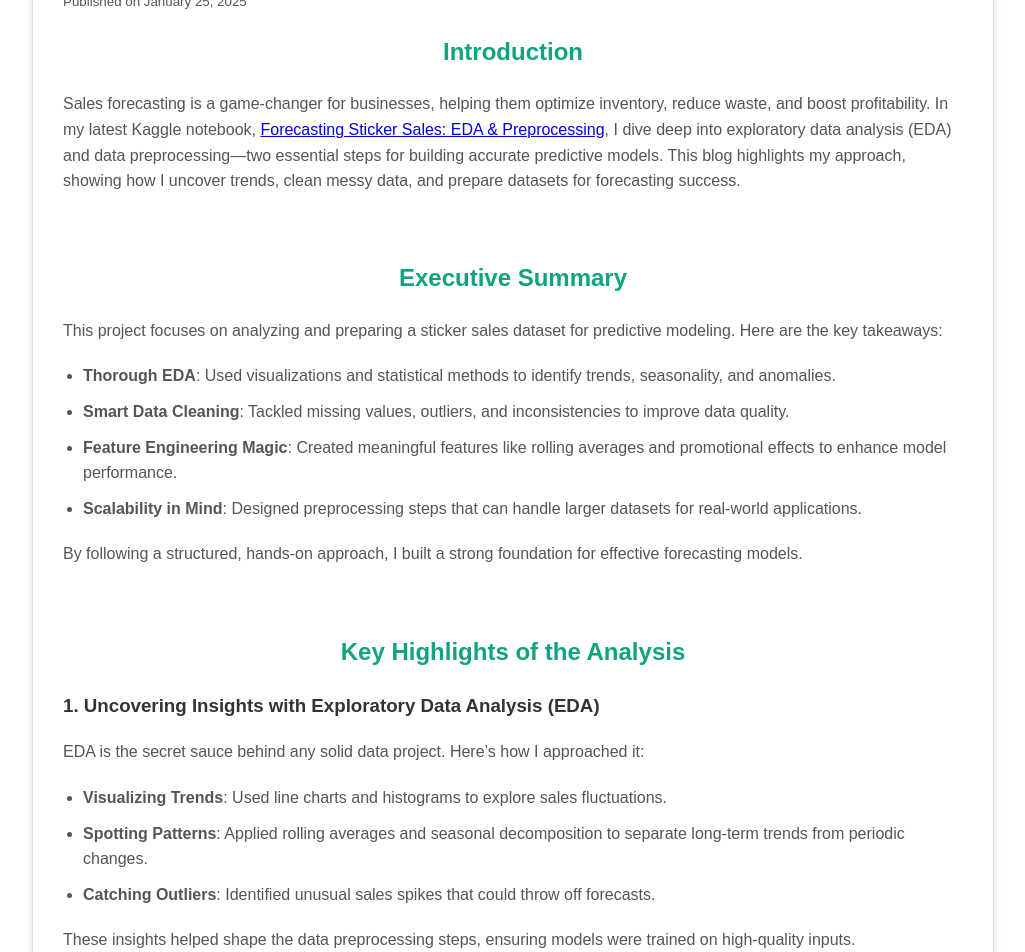
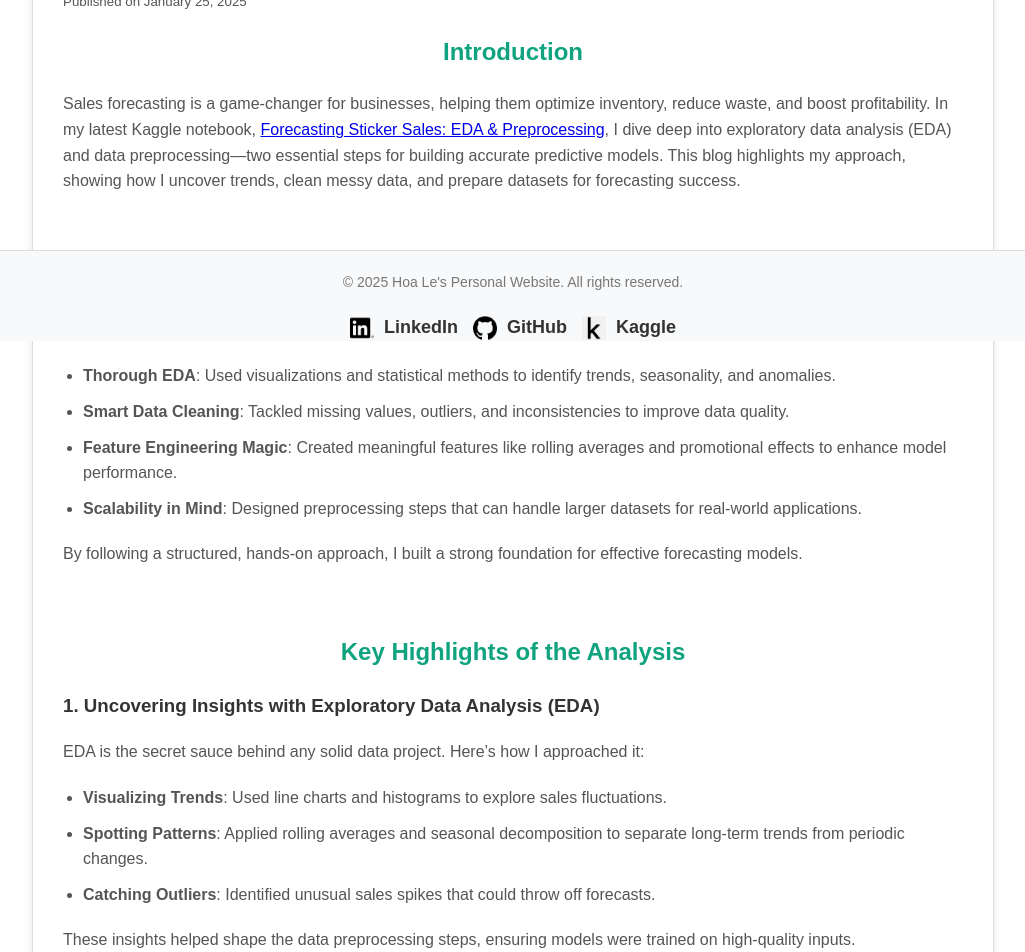
Before and after one commit to Hoale2908/hoale2908.github.io, a Jekyll site: the page built from _posts/2025-01-25-sales-eda-preprocessing-time-series.md, in a window 1280 px wide. Shown: the part 559-1511 px from the top of the page, without its empty margins (127-1152 px from the left). Built offline with Jekyll 4.4.1, drawn with Linux system fonts in a browser that asks for light colours; some of the changed text lies outside the part shown; grey boxes are pictures that could not be loaded.

Commit message:
Improve sales EDA blog post: enhance conclusion with model performance metrics and update footer styles for better layout

```diff
--- a/assets/styles.css
+++ b/assets/styles.css
@@ -45,11 +45,15 @@
 }
 
 /* Footer */
+
 footer {
+  position: absolute;
+  bottom: 0;
+  width: 100%;
+  height: 50px; /* Adjust as needed */
   text-align: center;
+  background-color: #f1f1f1;
   padding: 20px 0;
-  background-color: #2a2a3d;
-  color: #eaeaea;
   margin-top: 40px;
 }
 
@@ -116,25 +120,6 @@
 .social-links img {
   width: 24px;
   height: 24px;
-}
-
-/* Buttons */
-
-.cta-button {
-    display: inline-block;
-    padding: 12px 20px;
-    margin: auto;
-    background-color: #007bff;
-    color: #fff;
-    text-decoration: none;
-    border-radius: 8px;
-    font-size: 18px;
-    font-weight: bold;
-    transition: background-color 0.3s ease;
-}
-
-.cta-button:hover {
-    background-color: #0056b3;
 }
 
 /* Mobile-responsive */
```
Also changed, not shown: _posts/2025-01-25-sales-eda-preprocessing-time-series.md (+3 -2 lines).
